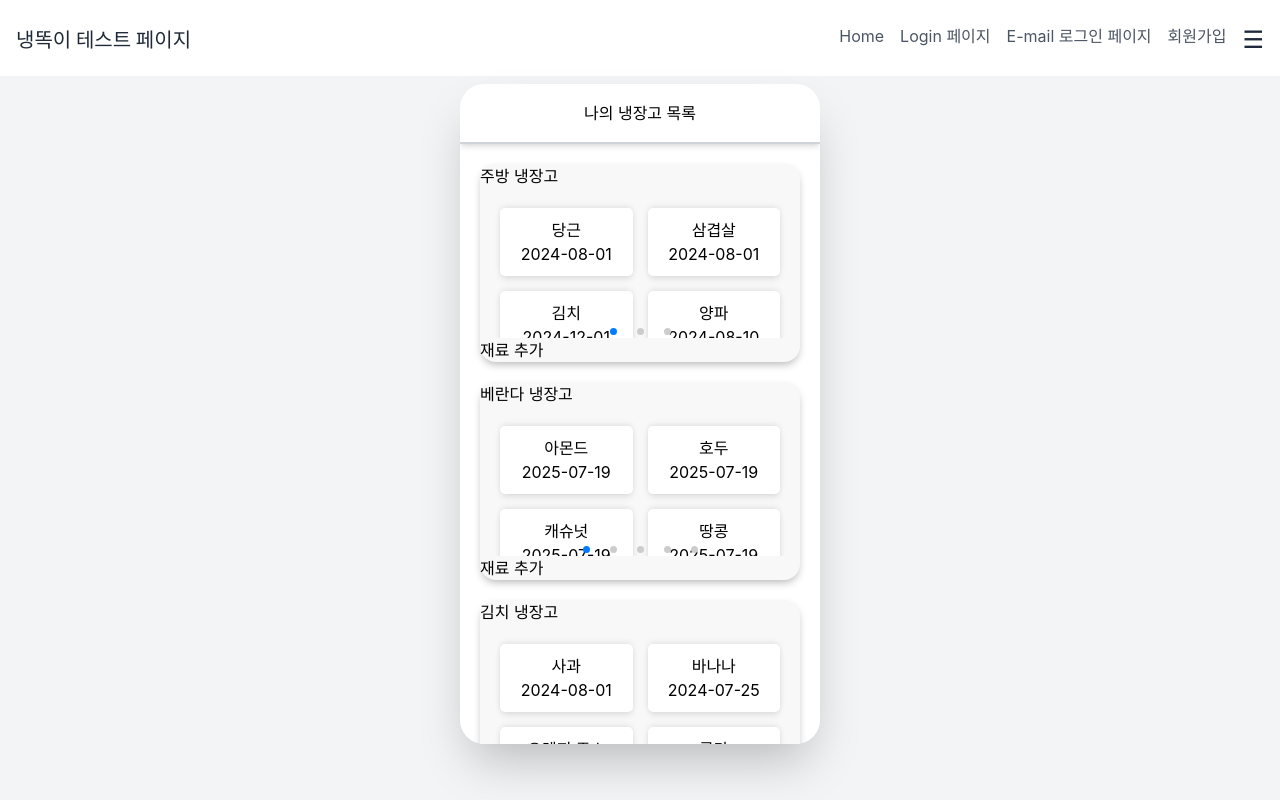
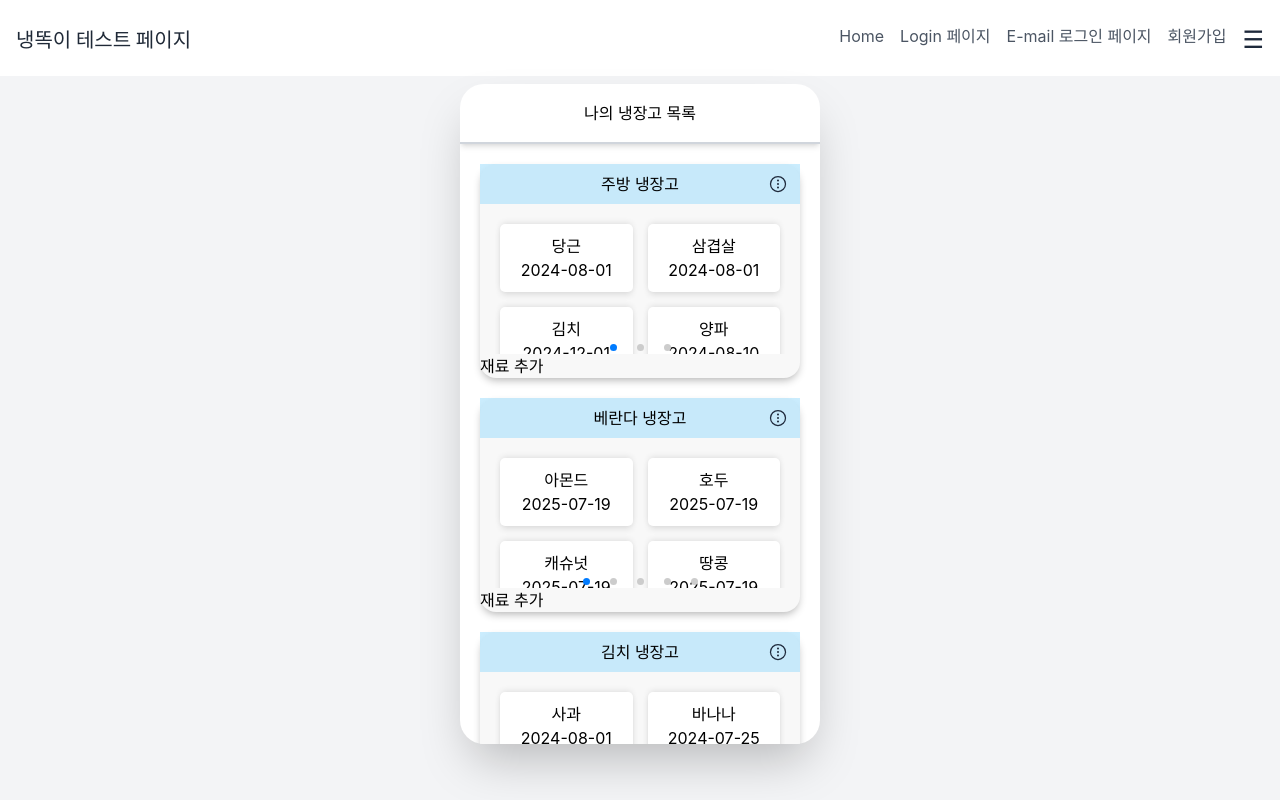
Before and after one commit to OZ-Coding-School/oz_03_main-002-FE, a React (Vite) app: page /fridges in a window 1280 px wide. Built offline with nearby package versions, Linux system fonts and the light colour scheme; a web font is replaced by a local one.

Commit message:
feat: 냉장고 목록 UI - 햄버거 버튼 UI #28

```diff
--- a/src/components/FridgeItem.tsx
+++ b/src/components/FridgeItem.tsx
@@ -1,19 +1,52 @@
-import React from 'react';
-import { Refrigerator } from '../store/fridgeStore';
+import React, { useState } from 'react';
 import Slider from './Slider.tsx';
 import './Slider.css';
+import { Refrigerator } from './type/fridgeType';
+import { IoEllipsisVerticalCircle } from 'react-icons/io5';
+import { Link } from 'react-router-dom';
 
 type FridgeItemProps = {
   item: Refrigerator;
 };
 
 function FridgeItem({ item }: FridgeItemProps) {
+  const [isSelector, setIsSelector] = useState(false);
   if (!item) {
     return null;
   }
+
+  const toggleSelector = () => {
+    setIsSelector(!isSelector);
+  };
+
   return (
-    <div className="fridge-item">
-      <h3>{item.fridges_name}</h3>
+    <div className="w-full">
+      <div className="w-full relative text-center p-2 bg-sky-300/40">
+        <div>
+          <Link to="/ingredients">{item.fridges_name}</Link>
+        </div>
+        <div className="absolute w-6 h-6 top-2 right-2 ">
+          <button
+            type="button"
+            onClick={toggleSelector}
+            className="w-full h-full text-xl text-slate-800"
+          >
+            <IoEllipsisVerticalCircle />
+          </button>
+        </div>
+        <div>
+          {isSelector && (
+            <div className="flex flex-col absolute top-13 right-5 px-4 py-1 text-xs bg-white  rounded-md z-10 border border-sky-400">
+              <Link to="/fridges" className="hover:font-bold">
+                냉장고 이름 변경
+              </Link>
+              <Link to="/recipes" className="hover:font-bold">
+                냉장고 삭제
+              </Link>
+            </div>
+          )}
+        </div>
+      </div>
       <Slider ingredients={item.ingre_list} sliderId={item.id} />
       <button type="button">재료 추가</button>
     </div>
--- a/src/components/FridgeList.tsx
+++ b/src/components/FridgeList.tsx
@@ -1,7 +1,7 @@
 import React, { useState } from 'react';
 import FridgeItem from './FridgeItem.tsx';
-import fridgeData from '../data/fridgeData.ts';
-import { Refrigerator } from './type/fridgeType.ts';
+import fridgeData from '../data/fridgeData';
+import { Refrigerator } from './type/fridgeType';
 
 function FridgeList() {
   const [fridges, setFridges] = useState(fridgeData);
--- a/src/components/Header.tsx
+++ b/src/components/Header.tsx
@@ -64,9 +64,15 @@ function Header() {
               </button>
               {isOpen && (
                 <div className="flex flex-col bg-slate-600/20 absolute top-13 right-5 p-2 rounded-md">
-                  <Link to="/fridges">냉장고 보기</Link>
-                  <Link to="/recipes">레시피보기</Link>
-                  <Link to="/ingredients">재료보기</Link>
+                  <Link to="/fridges" className="hover:font-bold">
+                    냉장고 보기
+                  </Link>
+                  <Link to="/recipes" className="hover:font-bold">
+                    레시피보기
+                  </Link>
+                  <Link to="/ingredients" className="hover:font-bold">
+                    재료보기
+                  </Link>
                 </div>
               )}
             </li>
--- a/src/components/Slider.tsx
+++ b/src/components/Slider.tsx
@@ -26,7 +26,7 @@ function Slider({ ingredients, sliderId }: SliderProps) {
       setCurrentIndex(index * slideWidth);
     }
   };
-  console.log(ingredients);
+
   return (
     <div className="slider-container">
       {/* 슬라이드 내용을 담는 컨테이너 */}
```
